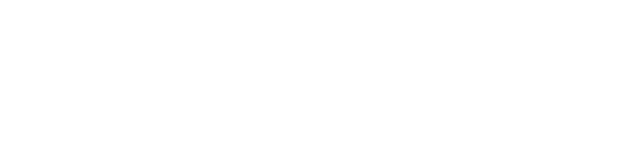
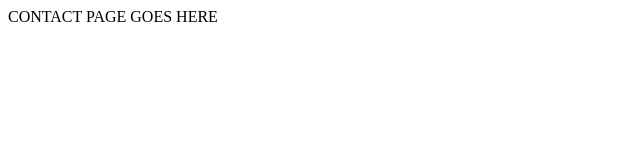
Before and after one commit to cavangrl/wateraid, a plain HTML site: page contact.html in a window 1280 px wide. Shown: the whole page, without its empty margins (0-640 px from the left). Drawn offline with Linux system fonts and the light colour scheme.

Commit message:
Added a hello world to contact page

```diff
--- a/contact.html
+++ b/contact.html
@@ -5,6 +5,6 @@
    <link rel="Stylesheet" href="styles/masterStyles.css"/>
    </head>
   <body>
-
+	CONTACT PAGE GOES HERE
   </body>
  </html>
```
